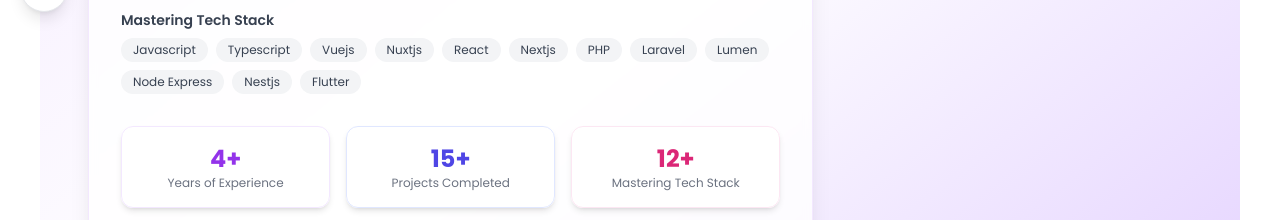
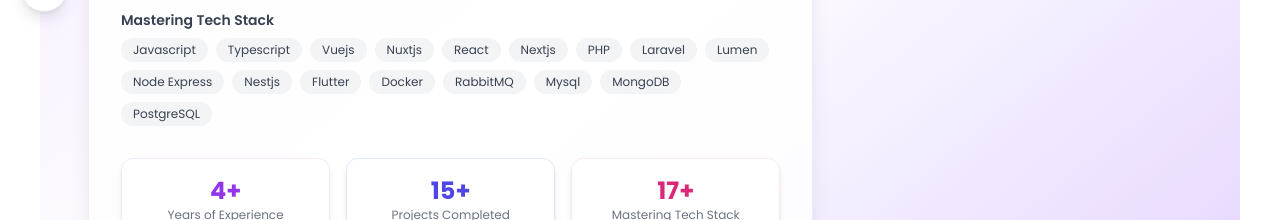
Before and after one commit to mahardikakdenie/resume, a Nuxt app: page / in a window 1280 px wide. Shown: the part 580-800 px from the top of the page. Built offline with nearby package versions, Linux system fonts and the light colour scheme.

Commit message:
added mastering Techstack

```diff
--- a/components/AboutMe.vue
+++ b/components/AboutMe.vue
@@ -210,7 +210,12 @@ const masteringTechStach = computed<string[]>(() => [
 	'Lumen',
 	'Node Express',
 	'Nestjs',
-	'Flutter'
+	'Flutter',
+	'Docker',
+	'RabbitMQ',
+	'Mysql',
+	'MongoDB',
+	'PostgreSQL'
 ])
 
 const calculateYear = computed(() => new Date().getFullYear() - 2021);
```
